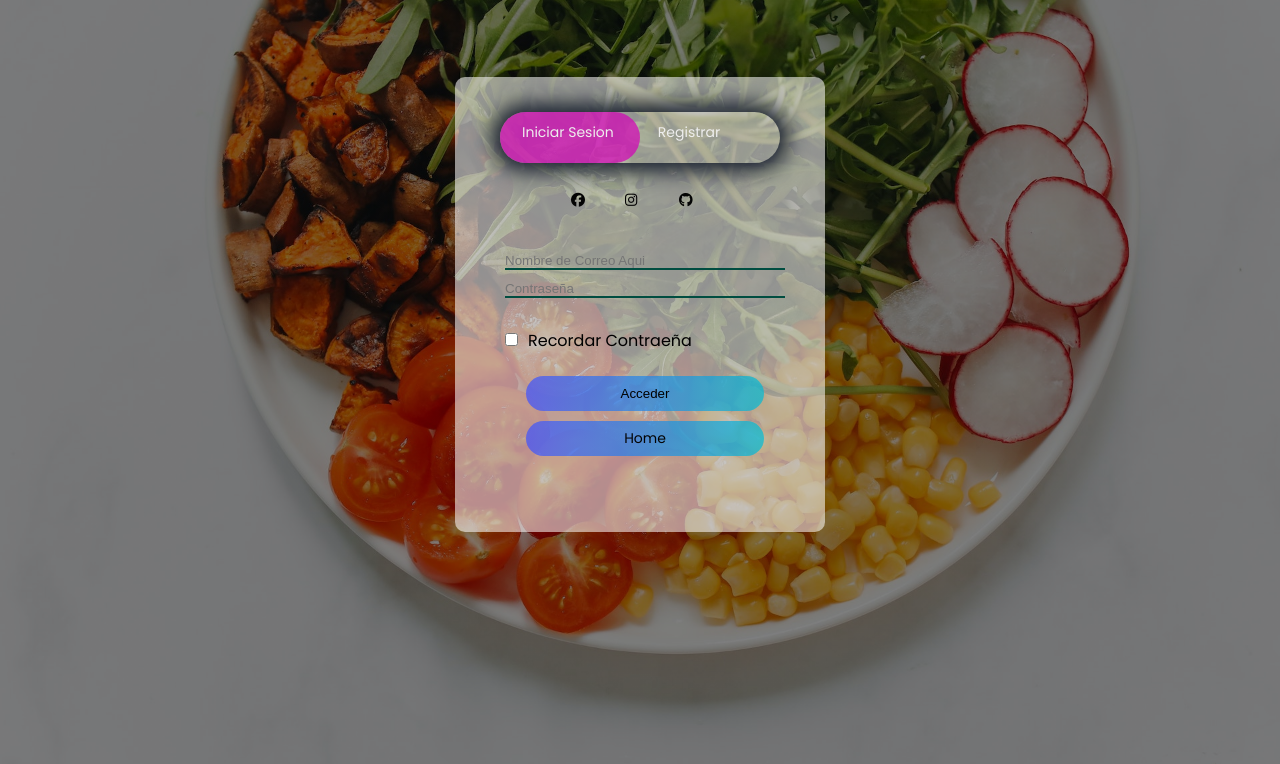
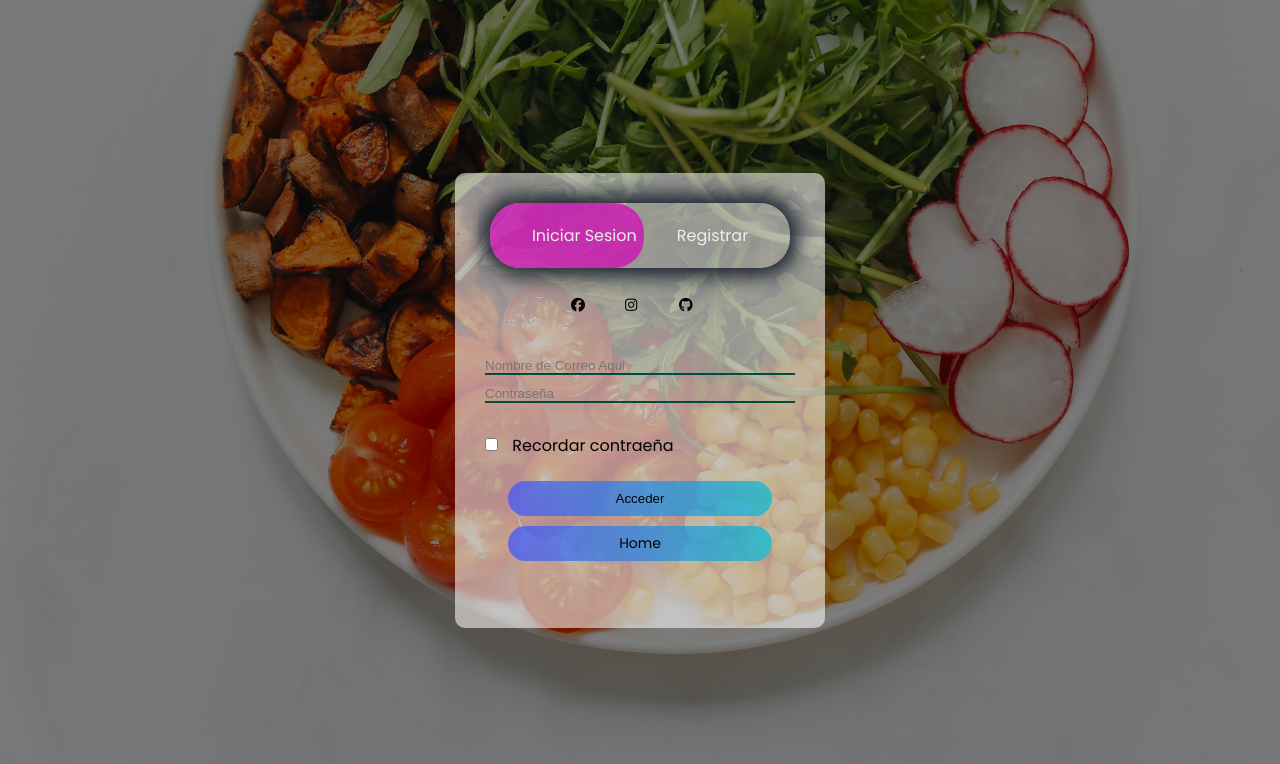
Before and after one commit to lean672/integrador_nucba, a plain HTML site: page login.html in a window 1280 px wide. Shown: the top 764 px of the page. Drawn offline with Linux system fonts and the light colour scheme.

Commit message:
arreglos del login y register

```diff
--- a/login.html
+++ b/login.html
@@ -8,7 +8,6 @@
     <link rel="stylesheet" href="style.css">
 </head>
 <body>
-
 <div class="container_fondo">
     <div class="form-box">
         <div class="button-box">
@@ -25,7 +24,8 @@
         <form id="login" class="input-group">
             <input type="text" class="input-field" placeholder="Nombre de Correo Aqui" required >
             <input type="password" class="input-field" placeholder="Contraseña" required >
-            <input type="checkbox" class="check-box" ><span class="rcontraseña"  >Recordar Contraeña</span>
+            <input type="checkbox" id="recordar" class="check-box" >
+            <label for="recordar" class="rcontraseña" >Recordar contraeña</label>
             <button type="submit" class="submit-btn">Acceder</button>
             <a href="/index.html" class="submit_a">Home</a>
         </form>
--- a/style.css
+++ b/style.css
@@ -7,6 +7,9 @@
     text-decoration: none;
 
 
+}
+html{
+    scroll-behavior: smooth;
 }
 body{
     font-family: 'Poppins', sans-serif;
@@ -282,62 +285,70 @@ footer {
 .socials img {
     margin-right: 15px;
 }
-a {
+a:not(.toggle-btn, .btn-1 ){
     font-size: 14px;
     display: flex;
     margin-bottom: 10px;
     color: #040404;
 
-
+}
+.container_fondo{
+    height: 100vh;
+    width: 100%;
+    background-image: linear-gradient( rgba(0, 0, 0, 0.5),  rgba(0, 0, 0, 0.5) ), url(./login-register/fondo/pexels-gonzalo-mendiola-9258727.jpg);
+    background-position: center;
+    background-size: cover;
+    display: flex;
+    align-items: center;
+    justify-content: center;
 
 
 }
-.container_fondo{
-    height: 100%;
-    width: 100%;
-    background-image: linear-gradient( rgba(0, 0, 0, 0.5),  rgba(0, 0, 0, 0.5) ), url(./login-register/fondo/pexels-gonzalo-mendiola-9258727.jpg);
-background-position: center;
-background-size: cover;
-position: absolute;
-
-}
 .form-box{
-    width: 370px;
+    width: 90%;
+    max-width: 370px ;
     height: 455px;
     position: relative;
-    margin: 6% auto;
+    margin: 0 auto;
     background: #fffefe8e;
-    padding: 5px;
+    padding: 30px;
     border-radius: 10px;
     overflow: hidden;
 
 }
 .button-box{
-    width: 280px;
-    margin: 30px auto;
+    width: 100%;
+    max-width: 300px;
+    margin: 0 auto;
     position: relative;
     box-shadow: 0 0 20px 9px #1c2331 ;
     border-radius: 30px;
     display: flex;
     align-items: center;
+    justify-content: center;
+
 }
 
 
 
 .toggle-btn{
-    padding: 10px 22px ;
+    padding: 20px 20px ;
+    height: 100%;
     cursor: pointer;
     background: transparent;
     border: 0px;
     outline: none ;
     position: relative;
     color: #eee;
+    display: flex;
+    justify-content: center;
+    align-items: center;
 }
 #elegir{
     top: 0;
     right: 0;
     position: absolute;
-    width: 140px;
+    width: 150px;
     height: 100%;
     background:  rgba(0, 188, 212, 0.7);
     border-radius: 30px;
@@ -349,7 +360,7 @@ position: absolute;
     top: 0;
     left:  0;
     position: absolute;
-    width: 140px;
+    width: 154px;
     height: 100%;
     background:  rgba(212, 0, 184, 0.7);
     border-radius: 30px;
@@ -371,9 +382,8 @@ position: absolute;
 
 }
 .input-group{
-    top: 180;
-    position: absolute;
-    width: 280px;
+
+    width: 100%;
     transition: 0.8s;
 
 }
```
Also changed, not shown: index.html (+5 -6 lines), register.html (+2 -1 lines).
